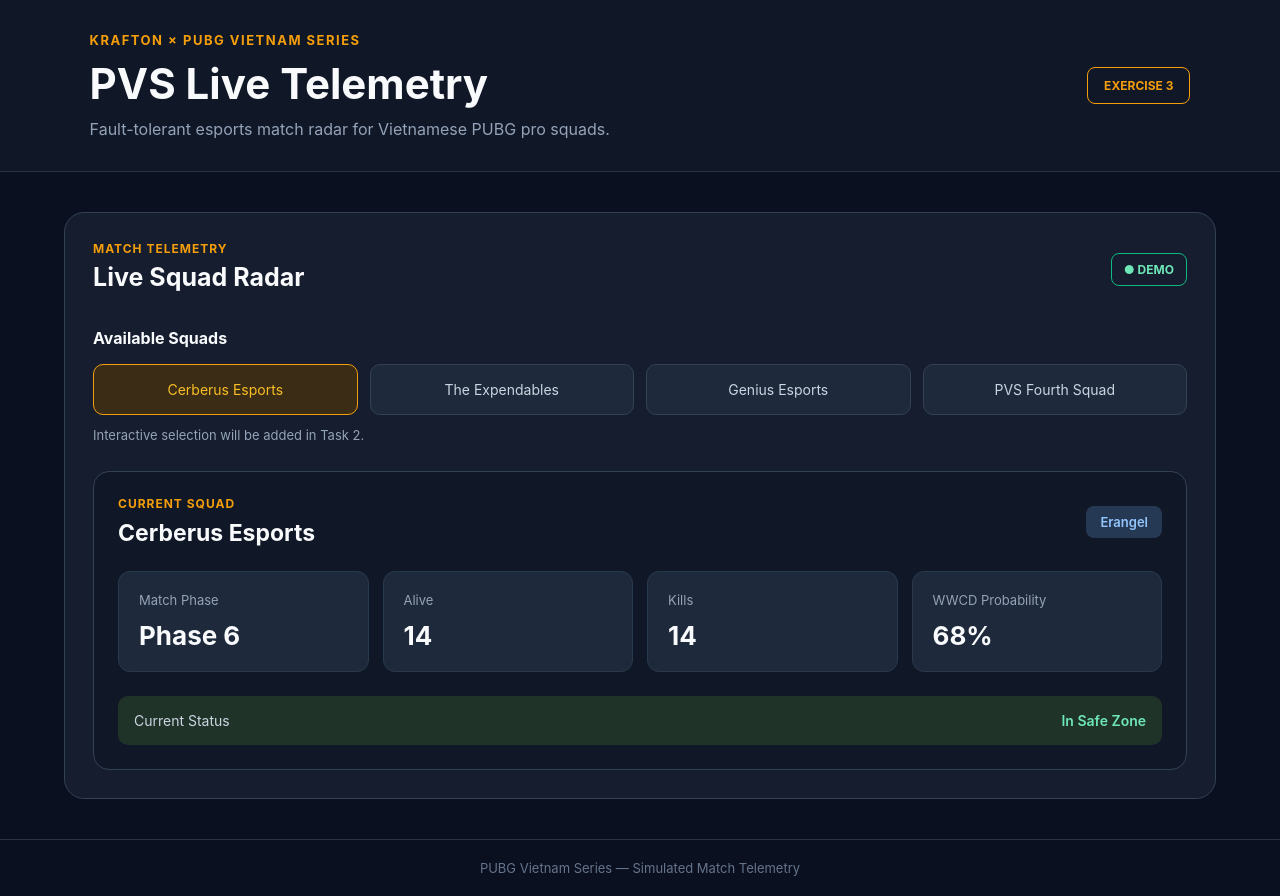
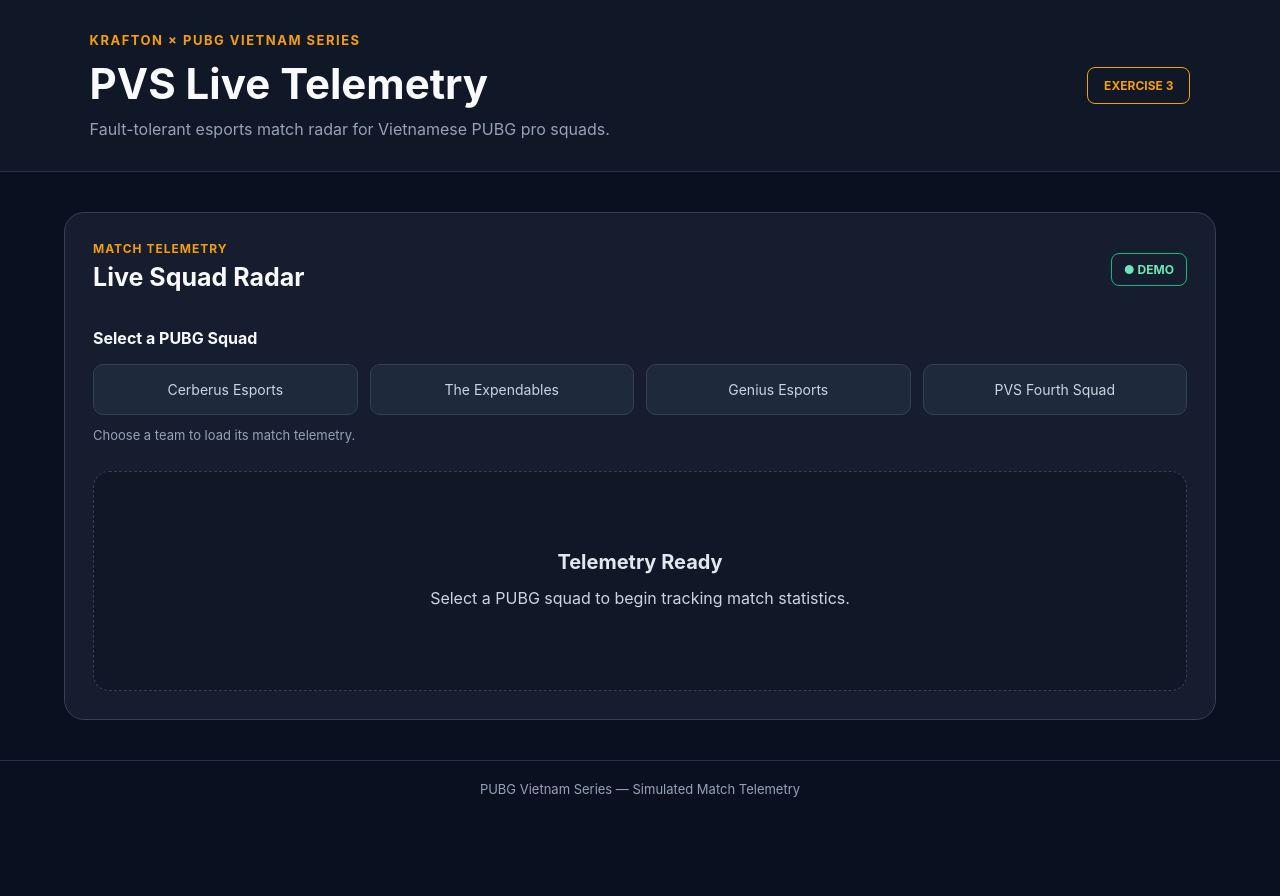
Before and after one commit to tran04012006/24521812_NgoBichTran_Lab3, a React (Vite) app in the folder pubg-pvs-telemetry/: page / in a window 1280 px wide. After the commit the page ends 817 px from the top, so only its background shows below. Built offline with nearby package versions, Linux system fonts and the light colour scheme.

Commit message:
feat(ex3): implement interactive squad selector

```diff
--- a/pubg-pvs-telemetry/src/components/PubgMatchTelemetry.jsx
+++ b/pubg-pvs-telemetry/src/components/PubgMatchTelemetry.jsx
@@ -1,12 +1,20 @@
 
-import {
-  PUBG_VN_SQUADS,
-  DEFAULT_SQUAD_ID,
-  getSquadById,
-} from "../data/pubgTelemetry.js";
+import { useState } from "react";
+
+import SquadSelector from "./SquadSelector.jsx";
+import TelemetryStatus from "./TelemetryStatus.jsx";
+
+import { useTelemetry } from "../hooks/useTelemetry.js";
 
 function PubgMatchTelemetry() {
-  const squad = getSquadById(DEFAULT_SQUAD_ID);
+  const [selectedSquadId, setSelectedSquadId] =
+    useState(null);
+
+  const view = useTelemetry(selectedSquadId);
+
+  const handleSelectSquad = (squadId) => {
+    setSelectedSquadId(squadId);
+  };
 
   return (
     <section
@@ -15,7 +23,9 @@
     >
       <div className="panel-header">
         <div>
-          <p className="eyebrow">MATCH TELEMETRY</p>
+          <p className="eyebrow">
+            MATCH TELEMETRY
+          </p>
 
           <h2 id="telemetry-heading">
             Live Squad Radar
@@ -27,100 +37,14 @@
         </span>
       </div>
 
-      <div className="selector-section">
-        <h3>Available Squads</h3>
+      <SquadSelector
+        selectedSquadId={selectedSquadId}
+        onSelectSquad={handleSelectSquad}
+      />
 
-        <div className="squad-list">
-          {PUBG_VN_SQUADS.map((item) => (
-            <div
-              key={item.id}
-              className={
-                item.id === squad.id
-                  ? "squad-item squad-item-active"
-                  : "squad-item"
-              }
-            >
-              {item.name}
-            </div>
-          ))}
-        </div>
-
-        <p className="helper-text">
-          Interactive selection will be added
-          in Task 2.
-        </p>
+      <div className="telemetry-content">
+        <TelemetryStatus view={view} />
       </div>
-
-      <article
-        className="match-card"
-        aria-label={`${squad.name} match statistics`}
-      >
-        <div className="match-card-header">
-          <div>
-            <p className="eyebrow">
-              CURRENT SQUAD
-            </p>
-
-            <h3>{squad.name}</h3>
-          </div>
-
-          <span className="map-badge">
-            {squad.map}
-          </span>
-        </div>
-
-        <div className="stats-grid">
-          <div className="stat-box">
-            <span className="stat-label">
-              Match Phase
-            </span>
-
-            <strong className="stat-value">
-              {squad.phase}
-            </strong>
-          </div>
-
-          <div className="stat-box">
-            <span className="stat-label">
-              Alive
-            </span>
-
-            <strong className="stat-value">
-              {squad.alive}
-            </strong>
-          </div>
-
-          <div className="stat-box">
-            <span className="stat-label">
-              Kills
-            </span>
-
-            <strong className="stat-value">
-              {squad.kills}
-            </strong>
-          </div>
-
-          <div className="stat-box">
-            <span className="stat-label">
-              WWCD Probability
-            </span>
-
-            <strong className="stat-value">
-              {squad.wwcdProb}%
-            </strong>
-          </div>
-        </div>
-
-        <div className="status-section">
-          <span className="status-label">
-            Current Status
-          </span>
-
-          <span className="status-value">
-            {squad.status}
-          </span>
-        </div>
-      </article>
     </section>
   );
 }
--- /dev/null
+++ b/pubg-pvs-telemetry/src/components/SquadSelector.jsx
@@ -0,0 +1,53 @@
+
+import {
+  PUBG_VN_SQUADS,
+} from "../data/pubgTelemetry.js";
+
+function SquadSelector({
+  selectedSquadId,
+  onSelectSquad,
+}) {
+  return (
+    <section
+      className="selector-section"
+      aria-labelledby="squad-selector-heading"
+    >
+      <h3 id="squad-selector-heading">
+        Select a PUBG Squad
+      </h3>
+
+      <div
+        className="squad-list"
+        role="group"
+        aria-label="PUBG squad selection"
+      >
+        {PUBG_VN_SQUADS.map((squad) => {
+          const isSelected =
+            squad.id === selectedSquadId;
+
+          return (
+            <button
+              key={squad.id}
+              type="button"
+              className={
+                isSelected
+                  ? "squad-item squad-item-active"
+                  : "squad-item"
+              }
+              aria-pressed={isSelected}
+              onClick={() => onSelectSquad(squad.id)}
+            >
+              {squad.name}
+            </button>
+          );
+        })}
+      </div>
+
+      <p className="helper-text">
+        Choose a team to load its match telemetry.
+      </p>
+    </section>
+  );
+}
+
+export default SquadSelector;
--- /dev/null
+++ b/pubg-pvs-telemetry/src/components/TelemetryStatus.jsx
@@ -0,0 +1,143 @@
+
+import {
+  TELEMETRY_STATUS,
+} from "../hooks/useTelemetry.js";
+
+function TelemetryStatus({ view }) {
+  switch (view.status) {
+    case TELEMETRY_STATUS.IDLE:
+      return (
+        <section
+          className="telemetry-message idle-message"
+        >
+          <h3>Telemetry Ready</h3>
+          <p>
+            Select a PUBG squad to begin tracking
+            match statistics.
+          </p>
+        </section>
+      );
+
+    case TELEMETRY_STATUS.LOADING:
+      return (
+        <section
+          className="telemetry-message loading-message"
+          aria-busy="true"
+          aria-label="Loading telemetry"
+        >
+          <div
+            className="loading-spinner"
+            aria-hidden="true"
+          />
+
+          <p role="status">
+            Loading PUBG match telemetry...
+          </p>
+        </section>
+      );
+
+    case TELEMETRY_STATUS.ERROR:
+      return (
+        <section
+          className="telemetry-message error-message"
+          role="alert"
+        >
+          <h3>Telemetry Unavailable</h3>
+          <p>
+            {view.error || "Something went wrong."}
+          </p>
+          <p>
+            Unable to retrieve the selected squad.
+          </p>
+        </section>
+      );
+
+    case TELEMETRY_STATUS.SUCCESS: {
+      const squad = view.data;
+
+      if (!squad) {
+        return (
+          <section
+            className="telemetry-message error-message"
+            role="alert"
+          >
+            <h3>Missing Telemetry</h3>
+            <p>No squad data was returned.</p>
+          </section>
+        );
+      }
+
+      return (
+        <article
+          className="match-card"
+          aria-label={`${squad.name} match statistics`}
+        >
+          <div className="match-card-header">
+            <div>
+              <p className="eyebrow">
+                CURRENT SQUAD
+              </p>
+              <h3>{squad.name}</h3>
+            </div>
+
+            <span className="map-badge">
+              {squad.map}
+            </span>
+          </div>
+
+          <div className="stats-grid">
+            <div className="stat-box">
+              <span className="stat-label">
+                Match Phase
+              </span>
+              <strong className="stat-value">
+                {squad.phase}
+              </strong>
+            </div>
+
+            <div className="stat-box">
+              <span className="stat-label">
+                Alive
+              </span>
+              <strong className="stat-value">
+                {squad.alive}
+              </strong>
+            </div>
+
+            <div className="stat-box">
+              <span className="stat-label">
+                Kills
+              </span>
+              <strong className="stat-value">
+                {squad.kills}
+              </strong>
+            </div>
+
+            <div className="stat-box">
+              <span className="stat-label">
+                WWCD Probability
+              </span>
+              <strong className="stat-value">
+                {squad.wwcdProb}%
+              </strong>
+            </div>
+          </div>
+
+          <div className="status-section">
+            <span className="status-label">
+              Current Status
+            </span>
+            <span className="status-value">
+              {squad.status}
+            </span>
+          </div>
+        </article>
+      );
+    }
+
+    default:
+      return null;
+  }
+}
+
+export default TelemetryStatus;
--- a/pubg-pvs-telemetry/src/styles/App.css
+++ b/pubg-pvs-telemetry/src/styles/App.css
@@ -3,7 +3,6 @@
   font-family: Inter, system-ui, Arial, sans-serif;
   color: #f8fafc;
   background: #0b1020;
-
   font-synthesis: none;
   text-rendering: optimizeLegibility;
   -webkit-font-smoothing: antialiased;
@@ -24,6 +23,17 @@
 select {
   font: inherit;
 }
+
+button {
+  cursor: pointer;
+}
+
+button:focus-visible {
+  outline: 3px solid #fbbf24;
+  outline-offset: 3px;
+}
+
+/* Application layout */
 
 .app-container {
   min-height: 100vh;
@@ -77,6 +87,8 @@
   flex: 1;
 }
 
+/* Telemetry panel */
+
 .telemetry-panel {
   padding: 28px;
   border: 1px solid #334155;
@@ -114,6 +126,8 @@
   font-weight: 700;
 }
 
+/* Interactive squad selector */
+
 .selector-section {
   margin-top: 30px;
 }
@@ -139,9 +153,18 @@
   font-size: 14px;
   text-align: center;
   overflow-wrap: anywhere;
+  transition:
+    background 0.2s ease,
+    border-color 0.2s ease;
 }
 
-.squad-item-active {
+.squad-item:hover {
+  background: #293750;
+  border-color: #64748b;
+}
+
+.squad-item-active,
+.squad-item-active:hover {
   border-color: #f59e0b;
   background: #3b2c16;
   color: #fbbf24;
@@ -153,8 +176,84 @@
   font-size: 13px;
 }
 
+/* Four-state telemetry area */
+
+.telemetry-content {
+  margin-top: 28px;
+  min-height: 220px;
+}
+
+.telemetry-message {
+  min-height: 220px;
+  padding: 32px 20px;
+  border: 1px solid #334155;
+  border-radius: 16px;
+  background: #101827;
+  display: flex;
+  flex-direction: column;
+  align-items: center;
+  justify-content: center;
+  text-align: center;
+  gap: 12px;
+}
+
+.telemetry-message h3 {
+  font-size: 20px;
+  margin: 0;
+}
+
+.telemetry-message p {
+  margin: 0;
+  line-height: 1.6;
+  color: #cbd5e1;
+}
+
+/* IDLE */
+
+.idle-message {
+  border-style: dashed;
+}
+
+.idle-message h3 {
+  color: #e2e8f0;
+}
+
+/* LOADING */
+
+.loading-message {
+  border-color: #2563eb;
+}
+
+.loading-spinner {
+  width: 42px;
+  height: 42px;
+  border: 4px solid #334155;
+  border-top-color: #60a5fa;
+  border-radius: 50%;
+  animation: spin 0.8s linear infinite;
+}
+
+@keyframes spin {
+  to {
+    transform: rotate(360deg);
+  }
+}
+
+/* ERROR */
+
+.error-message {
+  border-color: #b91c1c;
+  background: #301b23;
+}
+
+.error-message h3 {
+  color: #fca5a5;
+}
+
+/* SUCCESS */
+
 .match-card {
-  margin-top: 28px;
+  min-height: 220px;
   padding: 24px;
   border: 1px solid #334155;
   border-radius: 16px;
@@ -226,13 +325,29 @@
   font-weight: 600;
 }
 
+/* Footer */
+
 .app-footer {
   padding: 20px;
   text-align: center;
-  color: #64748b;
+  color: #94a3b8;
   font-size: 13px;
   border-top: 1px solid #293246;
 }
+
+/* Accessibility */
+
+@media (prefers-reduced-motion: reduce) {
+  .loading-spinner {
+    animation: none;
+  }
+
+  .squad-item {
+    transition: none;
+  }
+}
+
+/* Responsive */
 
 @media (max-width: 768px) {
   .app-header {
```
